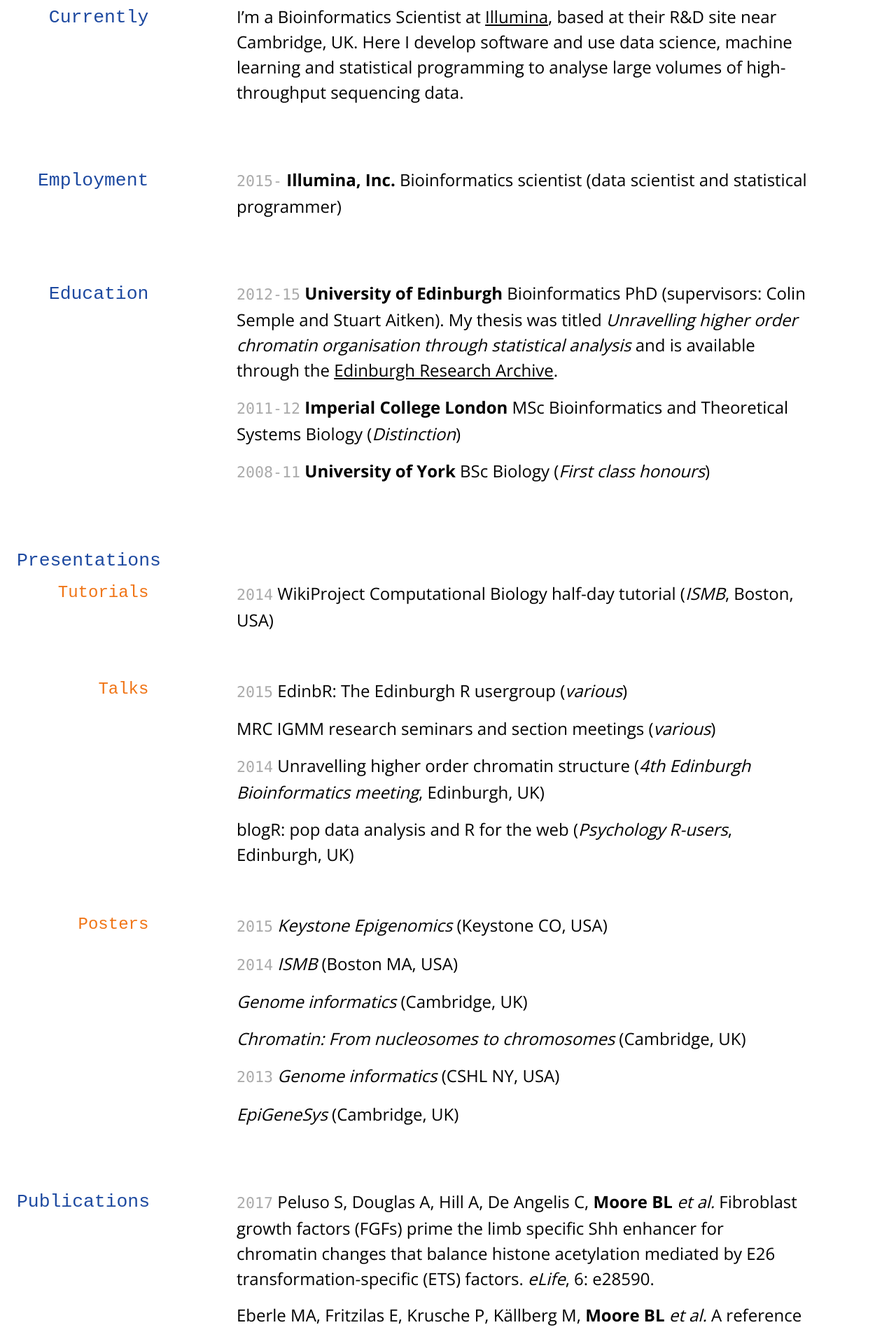
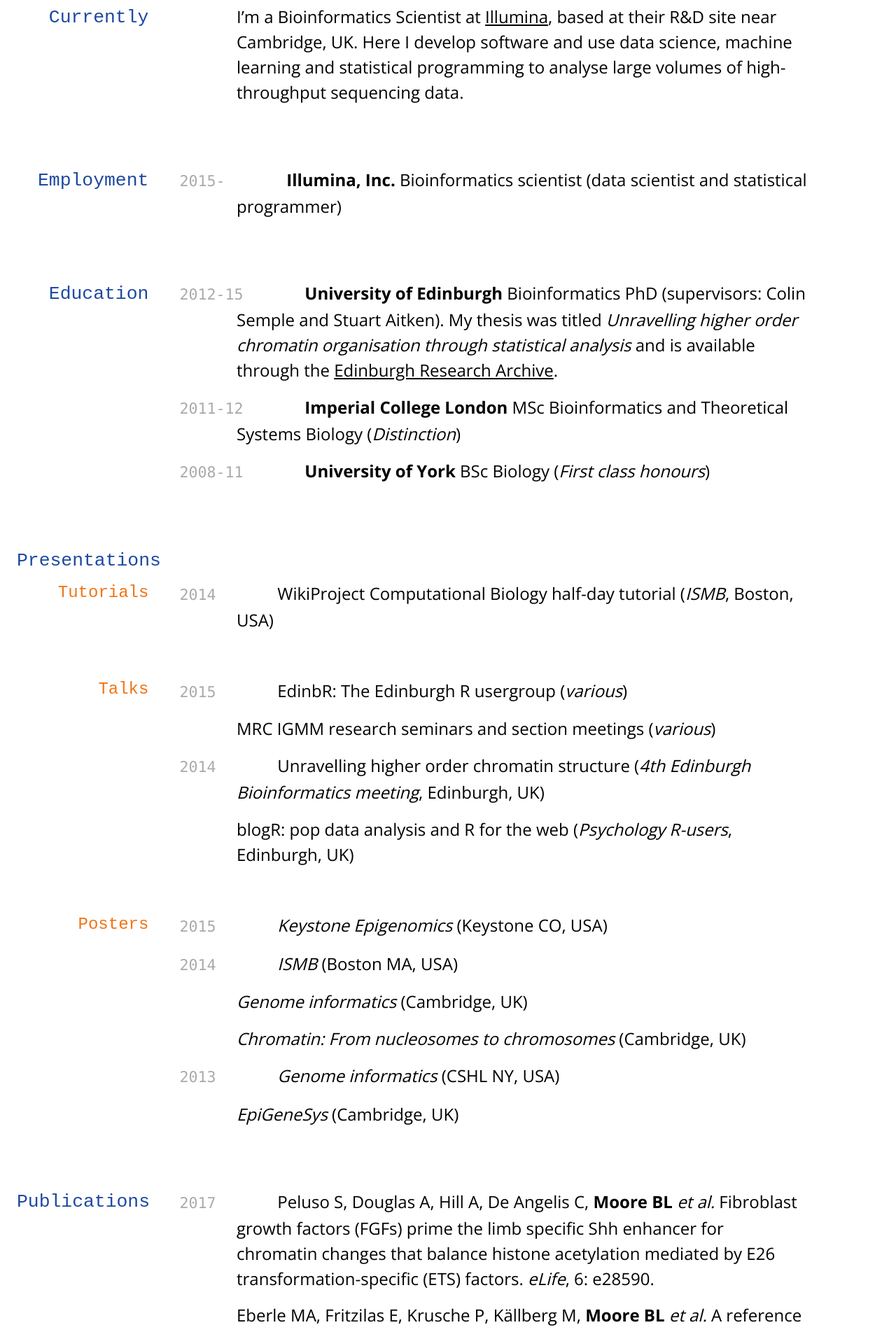
Before and after one commit to TimoTSchmidt/test3, a Jekyll site: the page built from index.md, in a window 1280 px wide. Shown: the part 401-2304 px from the top of the page at 70% size. Built offline with Jekyll 4.4.1, drawn with Linux system fonts in a browser that asks for light colours; nearby versions of some CDN libraries; some web fonts are replaced.

Commit message:
Edit position p code and index.md

```diff
--- a/index.md
+++ b/index.md
@@ -21,7 +21,8 @@ I'm a Bioinformatics Scientist at [Illumina](http://www.illumina.com/), based at
 ## Employment
 
 `2015-`
-__Illumina, Inc.__ Bioinformatics scientist (data scientist and statistical programmer)
+__Illumina, Inc.__
+Bioinformatics scientist (data scientist and statistical programmer)
 
 ## Education
 
--- a/media/cv-screen.css
+++ b/media/cv-screen.css
@@ -80,7 +80,7 @@ code {
 
 p code {
 	position: relative;
-	left: 0%;
+	left: -10%;
 }
 
 
```
